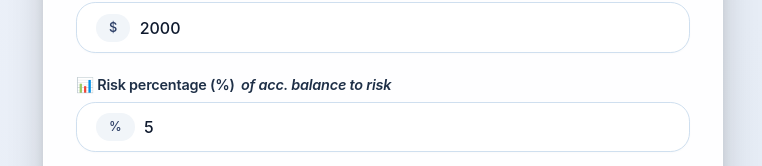
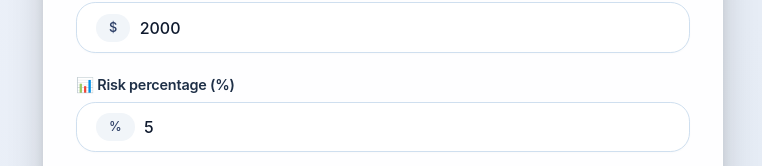
Before and after one commit to nickykay8/trade, a plain HTML site: page index.html in a window 1280 px wide. Shown: the part 318-484 px from the top of the page, without its empty margins (257-1019 px from the left). Drawn offline with Linux system fonts and the light colour scheme.

Commit message:
Update in index.html

```diff
--- a/index.html
+++ b/index.html
@@ -35,7 +35,7 @@
 
   <!-- Percentage input (percentage of balance to risk) -->
   <div class="input-group">
-    <label>📊 Risk percentage (%) <i>of acc. balance to risk</i></label>
+    <label>📊 Risk percentage (%)</label>
     <div class="input-field">
       <span>%</span>
       <input type="tel" id="percentageInput" value="1" step="0.1" placeholder="e.g., 1.5">
```
